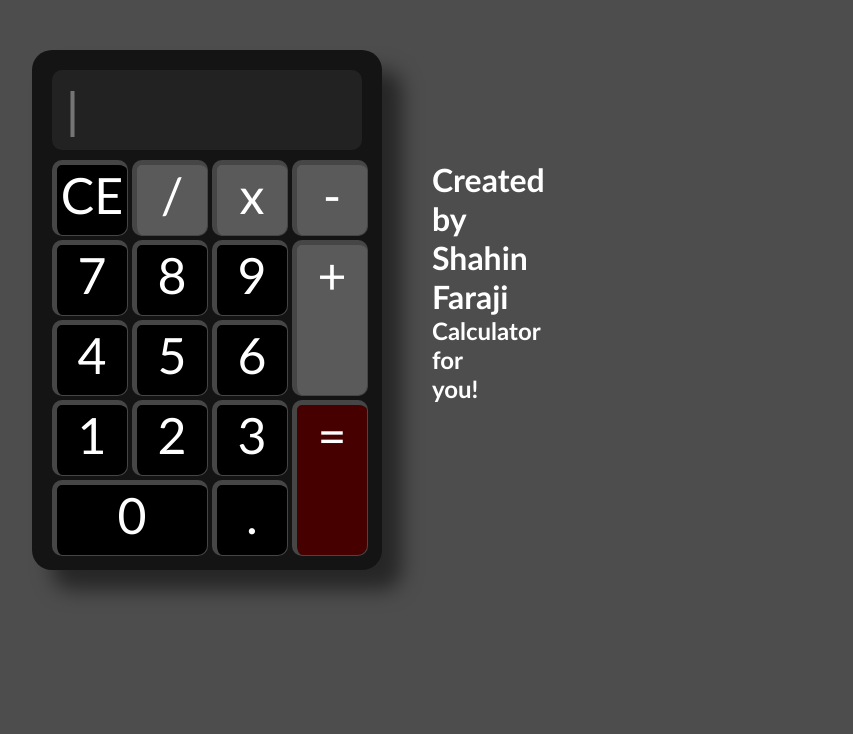
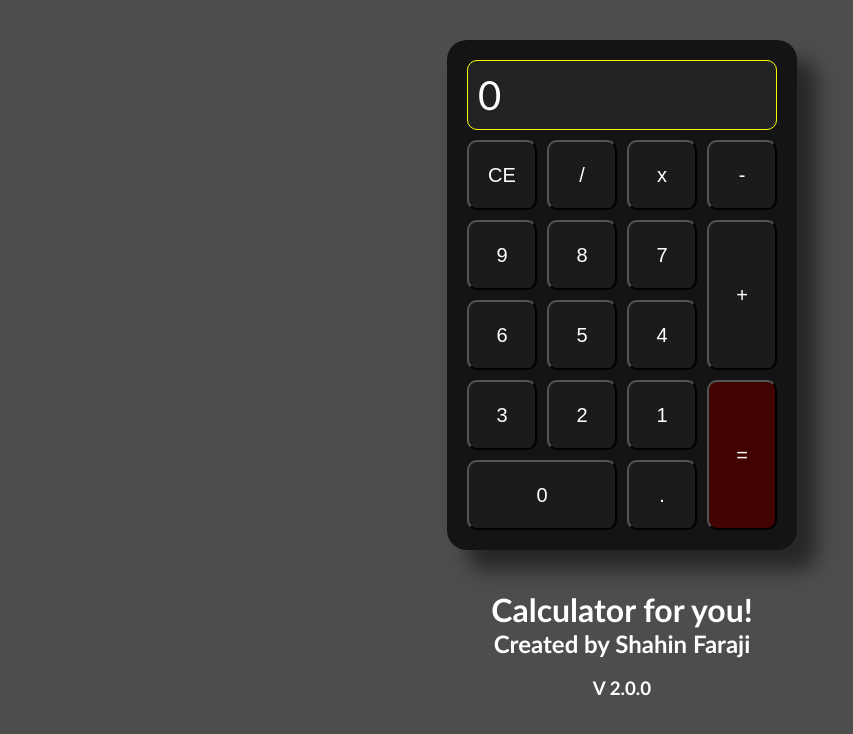
Before and after one commit to SHWUN2020/calculator, a plain HTML site: page index.html in a window 1280 px wide. Shown: the whole page, without its empty margins (18-871 px from the left). Drawn offline with Linux system fonts and the light colour scheme.

Commit message:
Standardizing styling using CSS Grid writing basic input function

```diff
--- a/index.html
+++ b/index.html
@@ -1,40 +1,53 @@
 <!DOCTYPE html>
 <html lang="en">
+
 <head>
-    <link href="style.css" rel="stylesheet" type="text/css"/>
+    <link rel="icon" href="Image/475497.png">
+    <link href="style.css" rel="stylesheet" type="text/css" />
     <meta charset="UTF-8">
     <meta http-equiv="X-UA-Compatible" content="IE=edge">
     <meta name="viewport" content="width=device-width, initial-scale=1.0">
-    <title>Document</title>
+    <title>Calculator</title>
 </head>
+
 <body>
 
     <div class="background">
         <div class="inputevent">
-            <input class="inevent" type="text" placeholder=" |">
+            <span class="inevent" id="segment">0</span>
         </div>
         <div class="butnum">
-            <div class="num9" id="num">9</div>
-            <div class="num8" id="num">8</div>
-            <div class="num7" id="num">7</div>
-            <div class="num6" id="num">6</div>
-            <div class="num5" id="num">5</div>
-            <div class="num4" id="num">4</div>
-            <div class="num3" id="num">3</div>
-            <div class="num2" id="num">2</div>
-            <div class="num1" id="num">1</div>
-            <div class="num0" id="num">0</div>
-            <div class="eventD" id="num">.</div>
-            <div class="eventM" id="num">=</div>
-            <div class="eventZ" id="num">x</div>
-            <div class="eventP" id="num">+</div>
-            <div class="eventTF" id="num">-</div>
-            <div class="eventT" id="num">/</div>
-            <div class="eventCE" id="num">CE</div>
+            <div class="number">
+                <button class="eventCE" onclick="fun(true, 0)" id="num">CE</button>
+                <button class="eventT" onclick="fun(true, 1)" id="num">/</button>
+                <button class="eventZ" onclick="fun(true, 2)" id="num">x</button>
+                <button class="num9" onclick="num(9)" id="num">9</button>
+                <button class="num8" onclick="num(8)" id="num">8</button>
+                <button class="num7" onclick="num(7)" id="num">7</button>
+                <button class="num6" onclick="num(6)" id="num">6</button>
+                <button class="num5" onclick="num(5)" id="num">5</button>
+                <button class="num4" onclick="num(4)" id="num">4</button>
+                <button class="num3" onclick="num(3)" id="num">3</button>
+                <button class="num2" onclick="num(2)" id="num">2</button>
+                <button class="num1" onclick="num(1)" id="num">1</button>
+                <button class="num0" onclick="num(0)" style="width: 100%;" id="num">0</button>
+                <button class="eventD" onclick="dot(true)" id="num">.</button>
+            </div>
+            <div class="fun">
+                <button class="eventTF" id="num">-</button>
+                <button class="eventP" onclick="fun(true, 3)" style="height: 150px;" id="num">+</button>
+                <button class="eventM"  onclick="fun(true, 4)" style="background-color: #420400;height: 150px;" id="num">=</button>
+            </div>
         </div>
-        <h1>Created by Shahin Faraji</h1>
-        <h2>Calculator for you!</h2>
+
     </div>
+    <div class="Title">
+        <h1>Calculator for you!</h1>
+        <h2>Created by Shahin Faraji</h2>
+        <br>
+        <h3>V 2.0.0</h3>
+    </div>
+    <script src="script.js"></script>
+</body>
 
-</body>
 </html>
--- /dev/null
+++ b/script.js
@@ -0,0 +1,10 @@
+const inputBox = document.getElementById('segment');
+
+function fun(active, idset){
+    alert(`${active} ${idset}`);
+    let equal = ['']
+}
+
+function num(number){
+    alert(number);
+}
--- a/style.css
+++ b/style.css
@@ -1,50 +1,107 @@
-*{
+* {
     padding: 0;
     margin: 0;
 }
+
 body {
-    background-color: rgb(77, 77, 77);
+    background-color: #4d4d4d;
     font-family: 'Gill Sans', 'Gill Sans MT', Calibri, 'Trebuchet MS', sans-serif;
 }
-.background{
-    background-color: rgb(20, 20, 20);
-    color:white;
-    width: 350px;
-    height: 520px;
+
+.background {
+    background-color: #141414;
+    color: white;
+    max-width: max-content;
+    height: auto;
     align-items: center;
+    padding: 20px;
     border-radius: 20px;
-    margin-left: 50px;
-    margin-top: 50px;
-    box-shadow: 20px 20px 20px 0 rgba(0, 0, 0, 0.507);
+    margin:40px auto;
+    box-shadow: 20px 20px 20px 0 #00000081;
 }
-.inevent{
-    background-color: rgb(34, 34, 34);
-    width: 310px;
-    height: 80px;
+
+.inputevent {
+    width: auto;
+    height: 70px;
+    background-color: #222222;
     border: none;
-    font-size: 50px;
-    margin-top: 20px;
-    margin-left: 20px;
+    font-size: 40px;
     border-radius: 10px;
-    margin-bottom: 10px;
+    /* padding: 10px; */
+    margin: auto auto 10px;
 }
-#num{
-    position:absolute;
+
+.inevent {
+    background-color: #222222;
+    width: auto;
+    height: auto;
+    margin: auto;
+    display: block;
+    border: 1px solid #fbff00;
+    padding: 10px;
+    color: #fff;
+    border-radius: 10px;
+}
+
+.butnum {
+    /* border: 1px solid #fbff00; */
+    display: grid;
+    grid-template-columns: auto auto auto auto;
+}
+
+.number {
+
+    display: grid;
+    grid-template-columns: auto auto auto;
+    gap: 10px;
+}
+
+.fun {
+    display: grid;
+    grid-template-columns: auto;
+    gap: 10px;
+    margin: auto auto auto 10px;
+}
+
+.num0 {
+    grid-column-start: 1;
+    grid-column-end: 3;
+}
+
+#num {
     text-align: center;
-    font-size: 50px;
+    font-size: 20px;
+    background: #1b1b1b;
+    color: #fff;
     cursor: pointer;
-    border-top: 5px solid #464646;
-    border-left: 5px solid #464646;
-    border-right: 1px solid #464646;
-    border-bottom: 1px solid #464646;
+    border-top: 5px solid #464646 inset;
+    border-left: 5px solid #464646 inset;
+    border-right: 1px solid #464646 inset;
+    border-bottom: 1px solid #464646 inset;
+    width: 70px;
+    height: 70px;
+    padding: 10px;
+    display: block;
+    border-radius: 10px;
 }
-#num:hover{
+
+#num:hover {
     box-shadow: 0 0 2px 2px #fbff00 inset;
 }
-#num:active{
+
+#num:active {
     border: none;
+    background: #4d4d4d;
 }
-.num9{
+
+.Title {
+    width: 100%;
+    color: #fff;
+    text-align: center;
+}
+
+
+/* .num9{
     width: 70px;
     height: 70px;
     border-radius: 10px;
@@ -178,10 +235,4 @@ body {
     border-radius: 10px;
     background-color: rgb(90, 90, 90);
     margin-left: 100px;
-}
-h1{
-    margin-left: 400px;
-}
-h2{
-    margin-left: 400px;
-}
+} */
```
Also changed, not shown: Image/475497.png (added).
